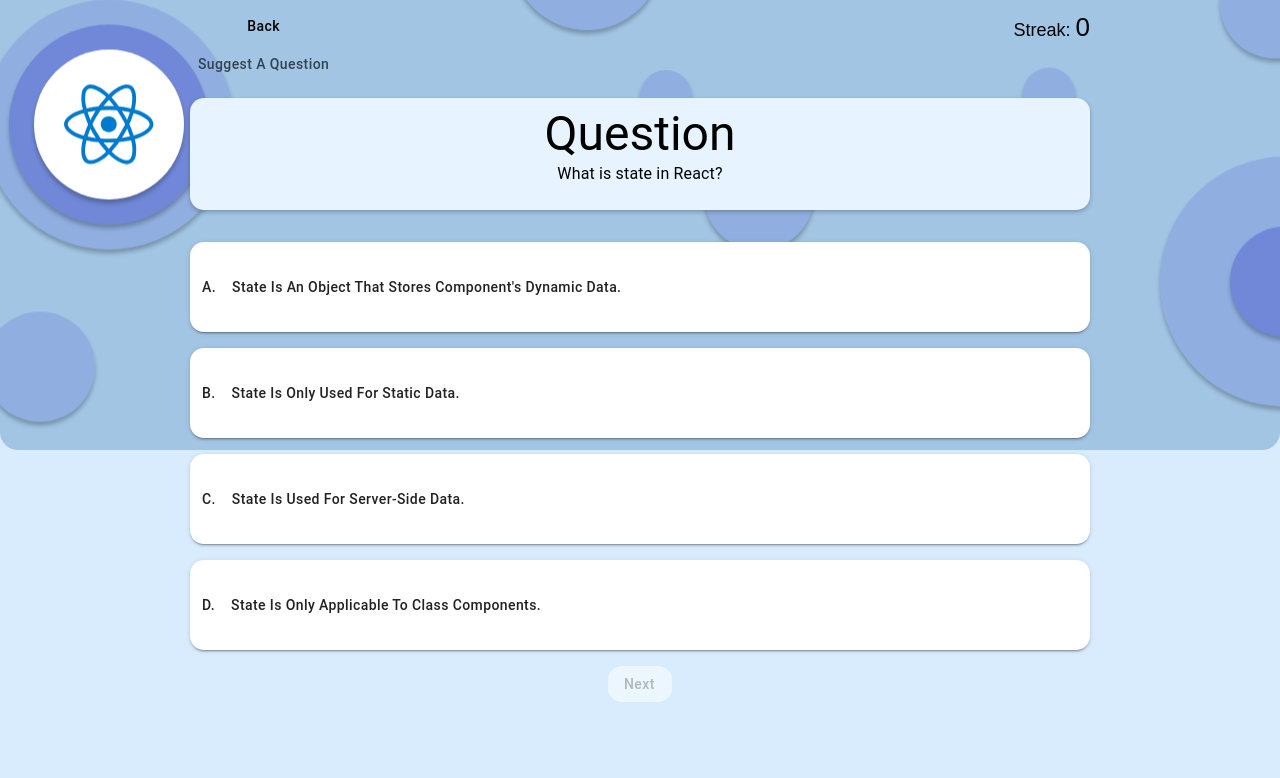
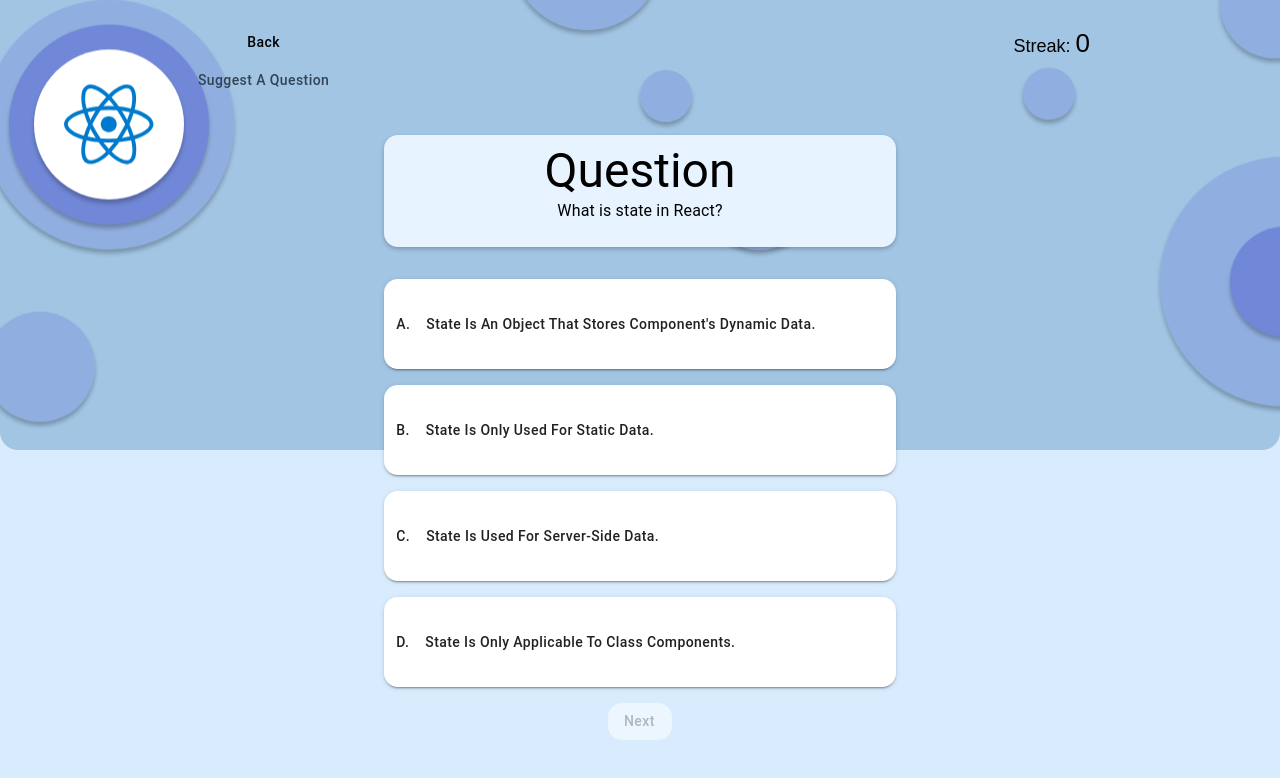
Before and after one commit to DadonStyle/interviewTrivia, a React (Vite) app: page / in a window 1280 px wide. Both pictures are taken after a click on the button "React". Shown: the top 778 px of the page. Built offline with nearby package versions, Linux system fonts and the light colour scheme.

Commit message:
QuestionsContainer Layout
Changed QuestionsContainer layout to use flex and flex-grow instead of position absolute

```diff
--- a/src/modules/QuestionsContainer/QuestionsContainer.scss
+++ b/src/modules/QuestionsContainer/QuestionsContainer.scss
@@ -1,20 +1,16 @@
 .question-section {
   display: flex;
-  justify-content: center;
   flex-direction: column;
   align-items: center;
   max-width: 900px;
   width: 100%;
   height: 100%;
   padding: 1.5rem 0;
-  position: relative;
   @media (max-width: 860px) {
     width: 100%;
   }
   .question-top-section {
     display: flex;
-    position: absolute;
-    top: 0.5rem;
     flex-direction: row;
     justify-content: space-between;
     gap: 1rem;
@@ -35,7 +31,11 @@
     }
   }
   .question-bottom-section {
+    display:flex;
+    align-items: center;
+    justify-content: center;
     width: 100%;
     padding: 0.5rem 0;
+    flex-grow: 1;
   }
 }
```
